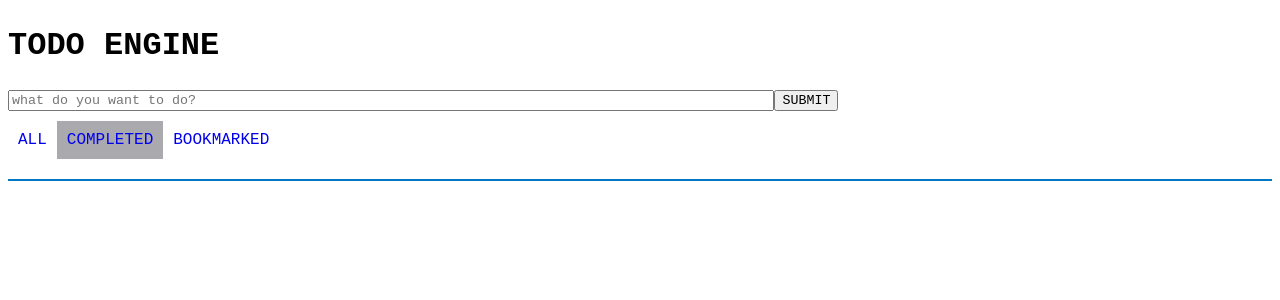
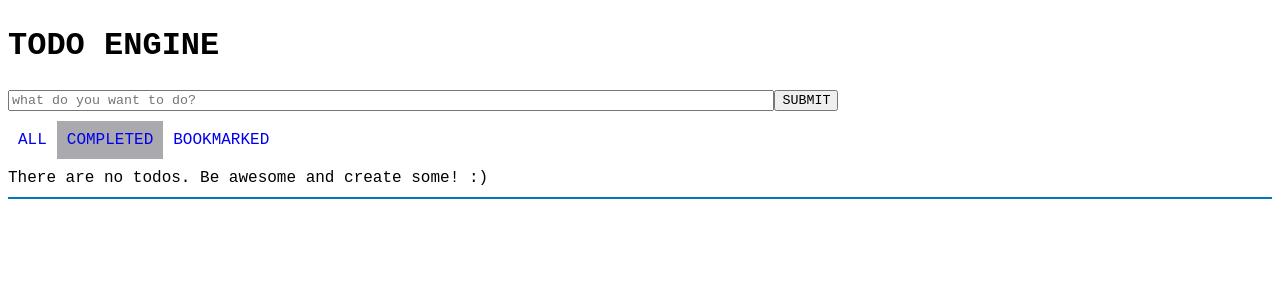
Before and after one commit to rajeshpillai/angular-todo-instructor, an Angular app: page / in a window 1280 px wide. Both pictures are taken after a click on the link "COMPLETED". Shown: the top 300 px of the page. Built offline with nearby package versions, Linux system fonts and the light colour scheme.

Commit message:
Default no todo message!

```diff
--- a/src/app/app.component.html
+++ b/src/app/app.component.html
@@ -10,6 +10,8 @@
     <a [class.filter-current]="filterAction=='completed'" name="completed" href="#">COMPLETED</a>
     <a [class.filter-current]="filterAction=='bookmarked'" name="bookmarked" href="#">BOOKMARKED</a>
   </div>
+
+  <div *ngIf="store.filteredTodos.length===0">{{noTodoMessage}} :)</div>
 
   <ul class="todos">
     <li class="todo-item" *ngFor="let todo of store.filteredTodos">
--- a/src/app/app.component.ts
+++ b/src/app/app.component.ts
@@ -17,6 +17,8 @@ export class AppComponent {
     // {todoId: <>,  bookmarked: true/false}
     bookmarks: []
   }
+
+  noTodoMessage = "There are no todos.  Be awesome and create some!";
 
 
   filterAction = "all";
```
